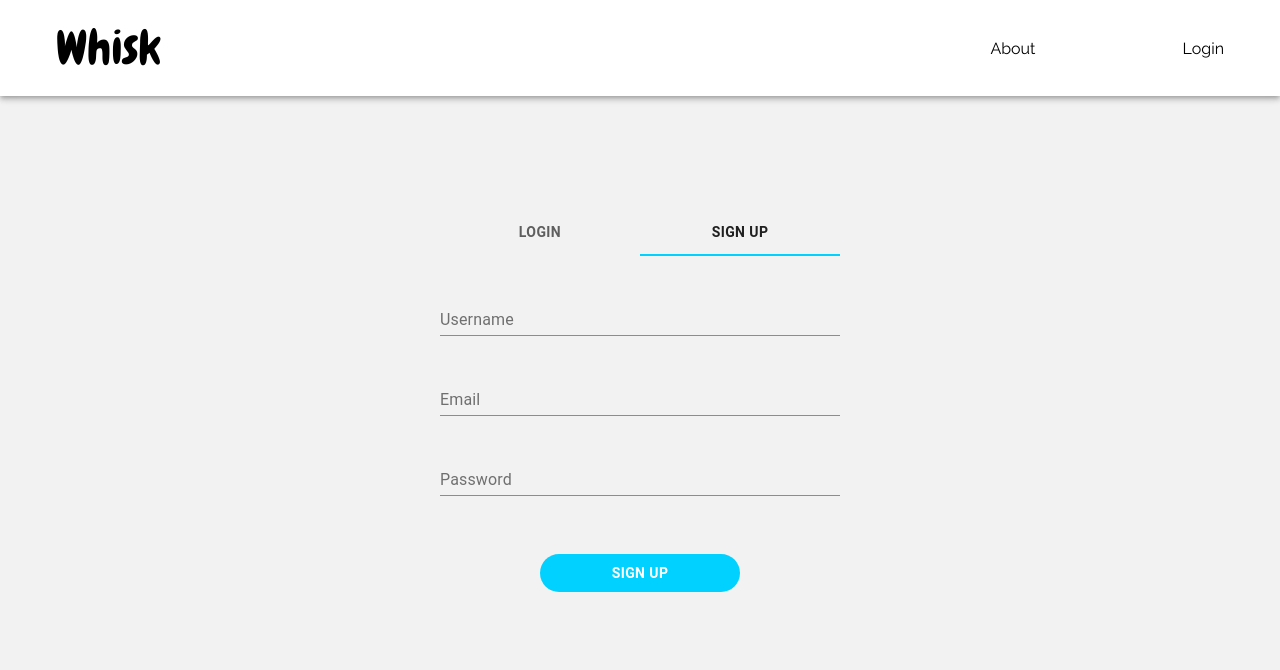
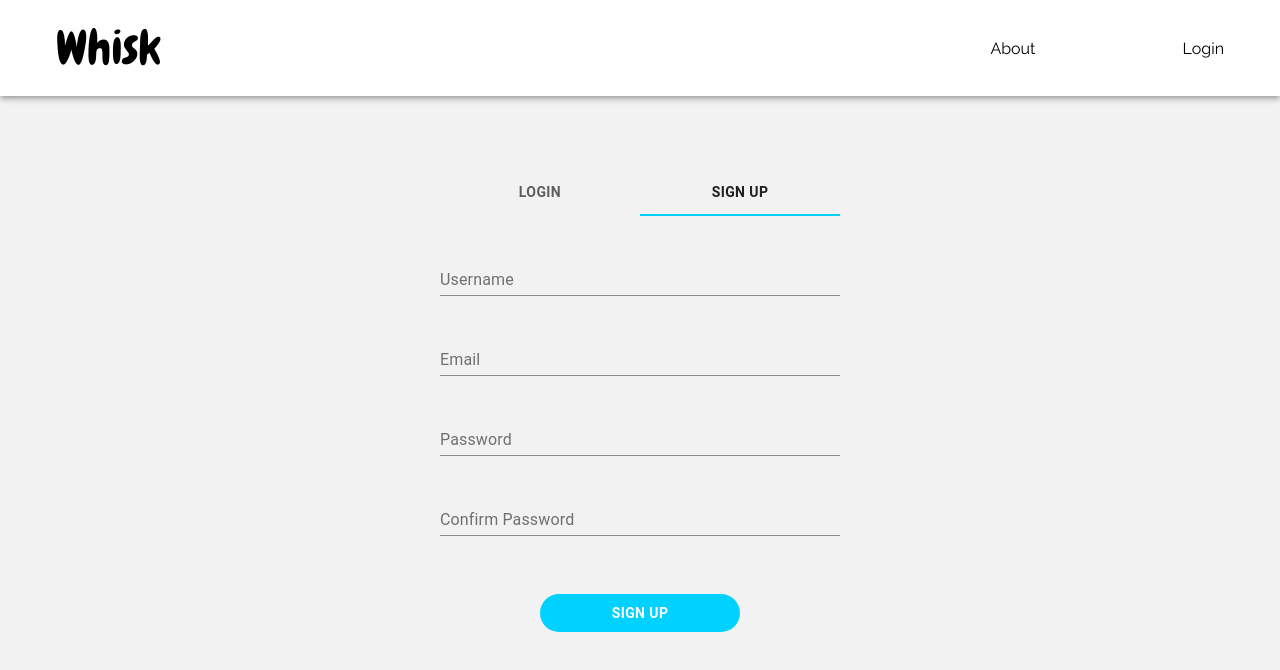
Before and after one commit to sabkuah/whisk-dating-app-v2, a React (Create React App) app: page /login in a window 1280 px wide. Both pictures are taken after a click on the tab "SIGN UP". Shown: the top 670 px of the page. Built offline with nearby package versions, Linux system fonts and the light colour scheme; no server answers; what aws-amplify would draw is missing.

Commit message:
#12 - working on getting the register working. #8 added some form validation for the password

```diff
--- a/src/components/Login.js
+++ b/src/components/Login.js
@@ -11,7 +11,9 @@ const Login = () => {
   const [tab, setTab] = useState(0)
   const [username, setUsername] = useState("")
   const [password, setPW] = useState("")
+  const [confirm, setConfirm] = useState("")
   const [email, setEmail] = useState("")
+  const [errorMsg, setErrorMsg] = useState("")
   const userContext = useContext(UserContext)
   const history = useHistory()
 
@@ -23,16 +25,18 @@ const Login = () => {
     e.preventDefault()
     if (tab === 1) {
       try {
-        const { user } = await Auth.signUp({
+        const user = await Auth.signUp({
           username: email,
           password,
           attributes: {
             email
           }
         })
-        console.log(user);
+        console.log("registered user", user);
+        setErrorMsg("")
       } catch (err) {
         console.log(err)
+        setErrorMsg(err.message)
       }
     } else {
       try {
@@ -45,12 +49,13 @@ const Login = () => {
         })
         console.log("user", user.attributes)
         userContext.loginUser(user.attributes)
+        setErrorMsg("")
         history.push("/")
-      } catch (error) {
-        console.log(error)
+      } catch (err) {
+        console.log(err)
+        setErrorMsg(err.message)
       }
     }
-
   }
 
   return (
@@ -75,7 +80,16 @@ const Login = () => {
           <TabPanel value={tab} index={1}>
             <TextField label="Username" onChange={e => setUsername(e.target.value)} className="text-field" />
             <TextField label="Email" onChange={e => setEmail(e.target.value)} className="text-field" />
-            <TextField label="Password"type="password" onChange={e => setPW(e.target.value)}  className="text-field" />
+            <TextField label="Password" type="password" onChange={e => setPW(e.target.value)}  className="text-field" />
+            <TextField
+              error={!!confirm && password !== confirm || !!errorMsg ? true : false}
+              type="password"
+              id="standard-error-helper-text"
+              label="Confirm Password"
+              helperText={!!confirm && password !== confirm ? "Passwords must match" : !!errorMsg ? errorMsg: ""}
+              className="text-field"
+              onChange={e => setConfirm(e.target.value)}
+            />
             <Button className="submit-btn" type="submit">Sign Up</Button>
           </TabPanel>
         </form>
```
Also changed, not shown: src/index.js (+0 -10 lines).
